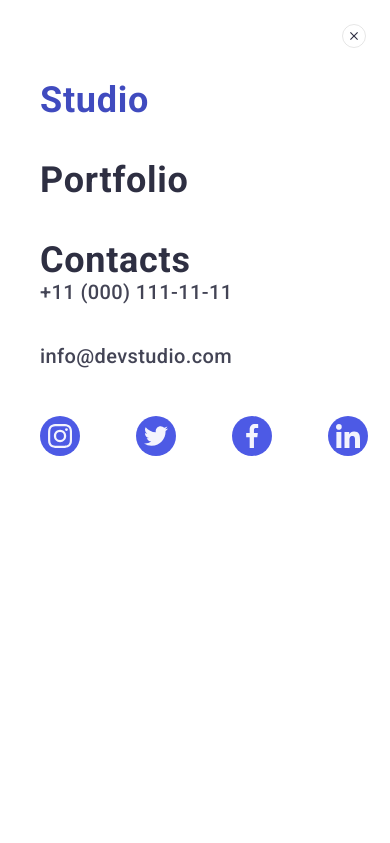
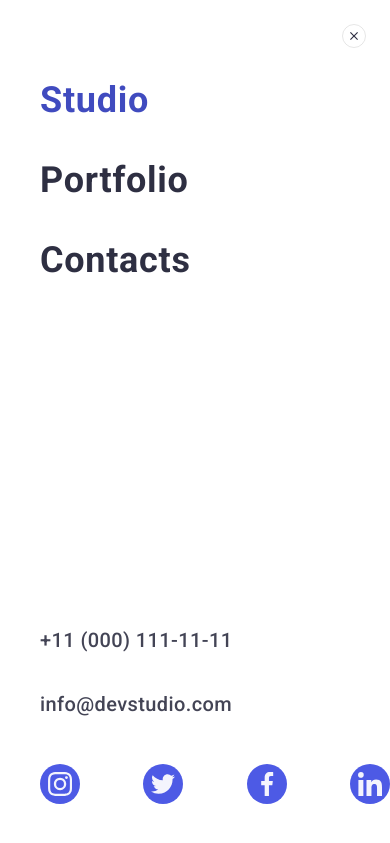
Before and after one commit to zetdou/goit-markup-hw-07, a plain HTML site: page index.html in a window 390 px wide. Both pictures are taken after a click on the button 350 px from the left and 37 px from the top of the page. Shown: the top 843 px of the page. Drawn offline with nearby package versions, Linux system fonts and the light colour scheme.

Commit message:
styles.css

```diff
--- a/css/styles.css
+++ b/css/styles.css
@@ -201,6 +201,10 @@ ol {
   padding-top: 24px;
   padding-right: 24px;
   padding-bottom: 32px;
+}
+
+.mobile-nav {
+  flex-grow: 2;
 }
 
 .mobile-nav .menu .active::after {
@@ -752,7 +756,6 @@ ol {
 }
 
 .email-input {
-  width: 264px;
   height: 40px;
   color: var(--WHITE);
   font-size: 12px;
@@ -980,7 +983,11 @@ ol {
   }
 }
 
-@media (min-width: 480px) {
+@media (max-width: 480px) {
+.social-mobile .social-footer-list {
+    gap: 0px;
+    justify-content: space-between;
+}
 }
 
 @media (min-width: 768px) {
```
Also changed, not shown: 1 other file.
